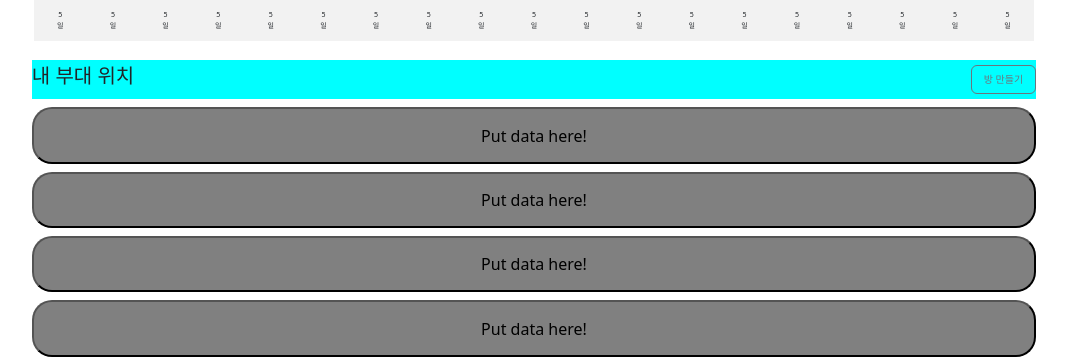
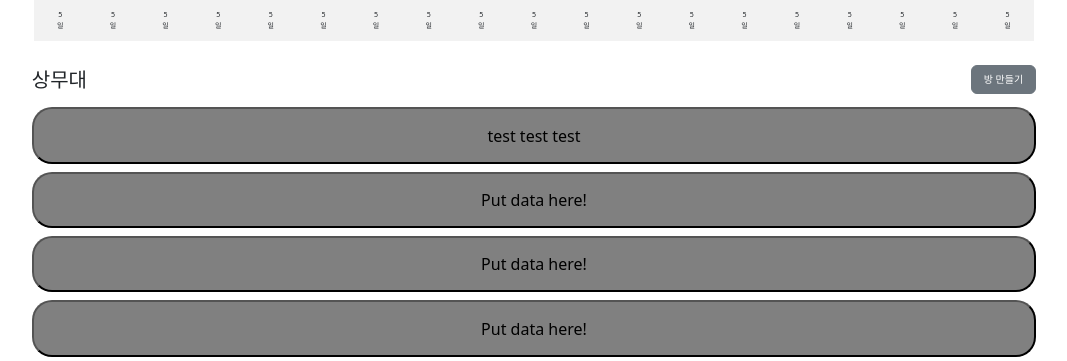
Before and after one commit to ROKATAXI/taxiRoka, a Django app: page /matching/ in a window 1280 px wide. Shown: the part 82-443 px from the top of the page, without its empty margins (106-1173 px from the left). Run offline with Django 4.2, Linux system fonts and the light colour scheme.

Commit message:
style: 방목록 css 수정(임시저장)

```diff
--- a/static/css/matching_list.css
+++ b/static/css/matching_list.css
@@ -50,10 +50,10 @@
 
     height: 50px;
     width: 90%;
-    background-color: aqua;
 }
 .matchinglist-info > h2 {
     font-size: 20px;
+    margin-bottom: 0;
 }
 .matchinglist-info > button {
     font-size: 10px;
--- a/static/css/reset.css
+++ b/static/css/reset.css
@@ -0,0 +1,43 @@
+html, body, div, span, applet, object, iframe,
+h1, h2, h3, h4, h5, h6, p, blockquote, pre,
+a, abbr, acronym, address, big, cite, code,
+del, dfn, em, img, ins, kbd, q, s, samp,
+small, strike, strong, sub, sup, tt, var,
+b, u, i, center,
+dl, dt, dd, ol, ul, li,
+fieldset, form, label, legend,
+table, caption, tbody, tfoot, thead, tr, th, td,
+article, aside, canvas, details, embed,
+figure, figcaption, footer, header, hgroup,
+menu, nav, output, ruby, section, summary,
+time, mark, audio, video {
+	margin: 0;
+	padding: 0;
+	border: 0;
+	font-size: 100%;
+	font: inherit;
+	vertical-align: baseline;
+}
+/* HTML5 display-role reset for older browsers */
+article, aside, details, figcaption, figure,
+footer, header, hgroup, menu, nav, section {
+	display: block;
+}
+body {
+	line-height: 1;
+}
+ol, ul {
+	list-style: none;
+}
+blockquote, q {
+	quotes: none;
+}
+blockquote:before, blockquote:after,
+q:before, q:after {
+	content: '';
+	content: none;
+}
+table {
+	border-collapse: collapse;
+	border-spacing: 0;
+}
--- a/static/css/style.css
+++ b/static/css/style.css
@@ -1,3 +1,7 @@
+@import 'reset.css';
+
+
+
 html, body {
     height: 100%;
 }
--- a/templates/matching/matchinglist.html
+++ b/templates/matching/matchinglist.html
@@ -87,12 +87,14 @@
         <div class="container matchingroom-container">
             <!-- 부대위치와 방생성 -->
             <div class="matchinglist-info">
-                <h2>내 부대 위치</h2>
-                <button class="btn btn-outline-secondary">방 만들기</button>
+                <h2>상무대</h2>
+                <button class="btn btn-secondary">방 만들기</button>
             </div>
 
             <button type="button" class="matching-room" data-bs-toggle="modal" data-bs-target="#exampleModal">
-                Put data here!
+                <h7>test</h7>
+                <h7>test</h7>
+                <h7>test</h7>
             </button>
             <button type="button" class="matching-room" data-bs-toggle="modal" data-bs-target="#exampleModal">
                 Put data here!
```
